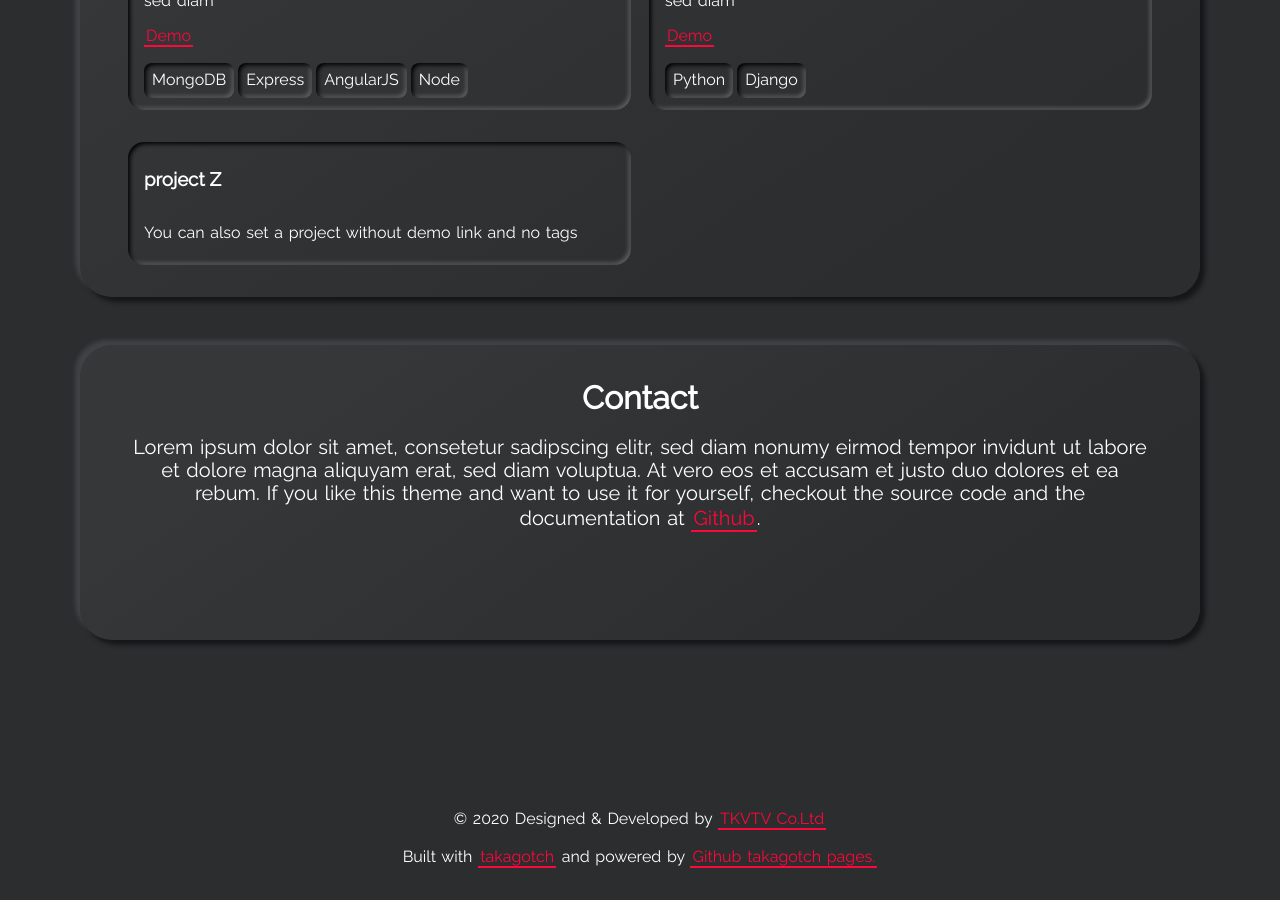
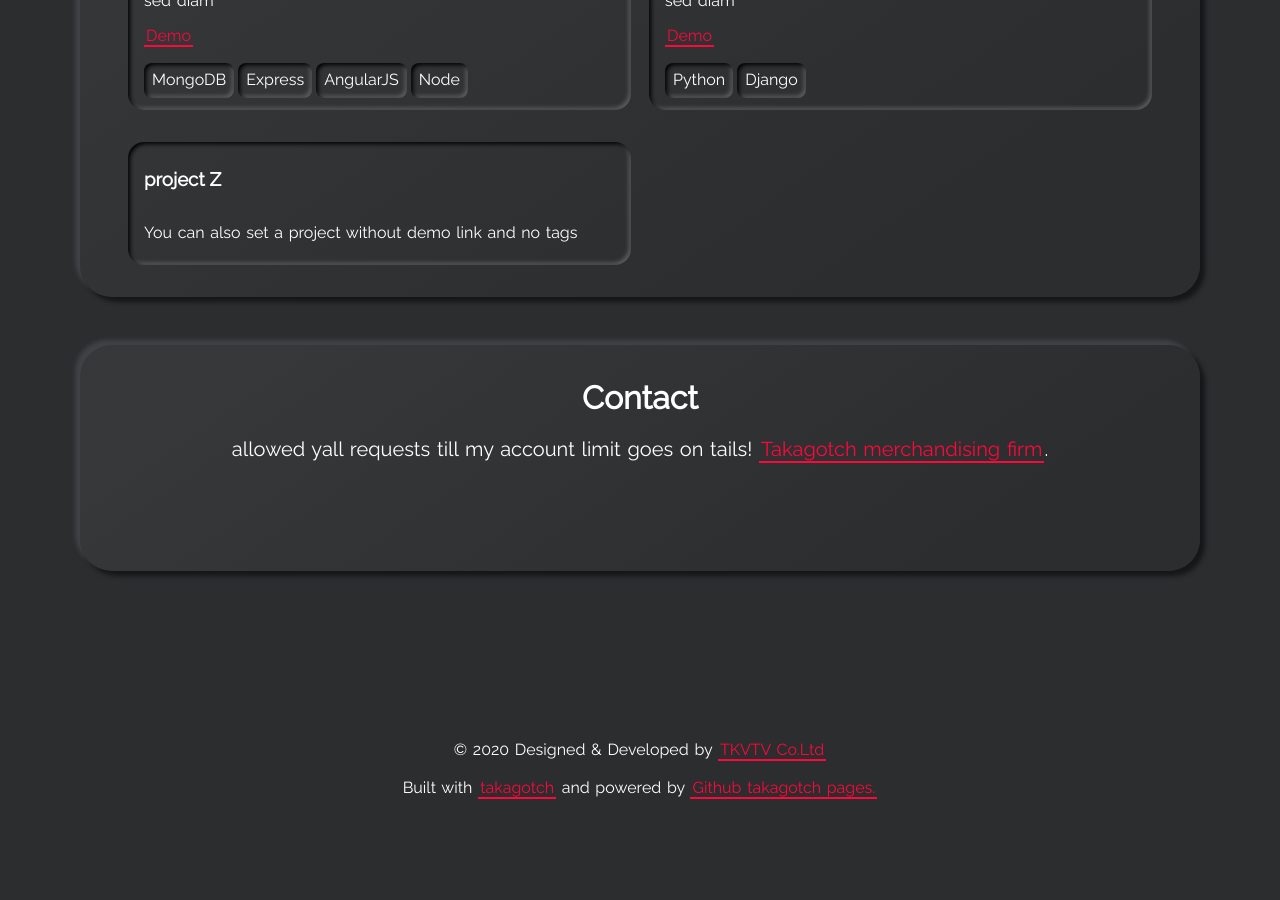
Before and after one commit to takagotch/o2830, a Jekyll site: the page built from index.html, in a window 1280 px wide and 900 px high, scrolled down 4482 px. Built offline with Jekyll 4.4.1, drawn with Linux system fonts in a browser that asks for light colours; after the commit the page ends 5313 px from its top, so only the background shows below that.

Commit message:
Update _config.yml

```diff
--- a/_config.yml
+++ b/_config.yml
@@ -82,7 +82,7 @@ show_contact_card: true
 # contact_title: The will be displayed as the title in the Contact section
 contact_title: Contact
 # contact_description: This will be displayed under the title.
-contact_description: Lorem ipsum dolor sit amet, consetetur sadipscing elitr, sed diam nonumy eirmod tempor invidunt ut labore et dolore magna aliquyam erat, sed diam voluptua. At vero eos et accusam et justo duo dolores et ea rebum. If you like this theme and want to use it for yourself, checkout the source code and the documentation at <a class="highlight-link" href="https://github.com/longpdo/neumorphism" target="_blank" rel="noreferrer"> Github </a>.
+contact_description: allowed yall requests till my account limit goes on tails! <a class="highlight-link" href="https://github.com/takagotch" target="_blank" rel="noreferrer"> Takagotch merchandising firm </a>.
 
 # GITHUB-METADATA
 # Set this to your forked repository
```
